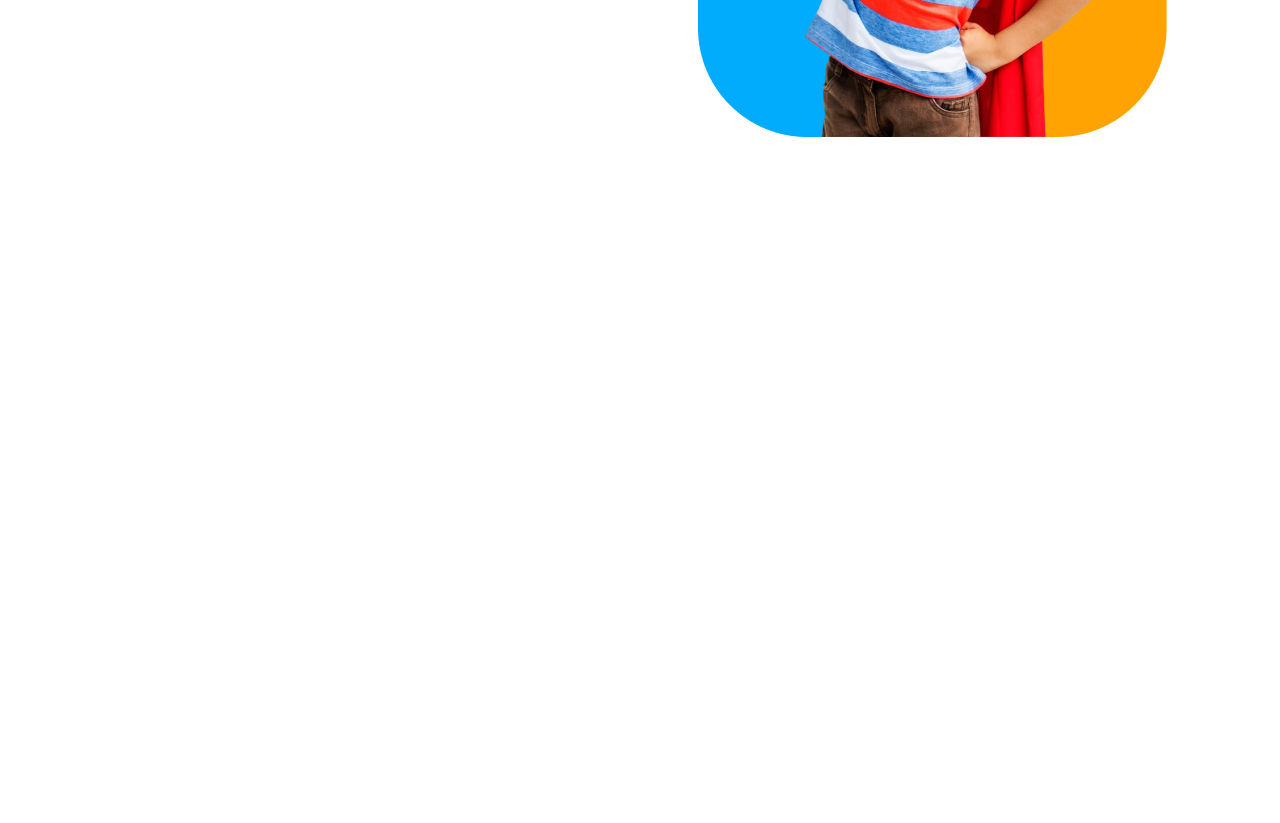
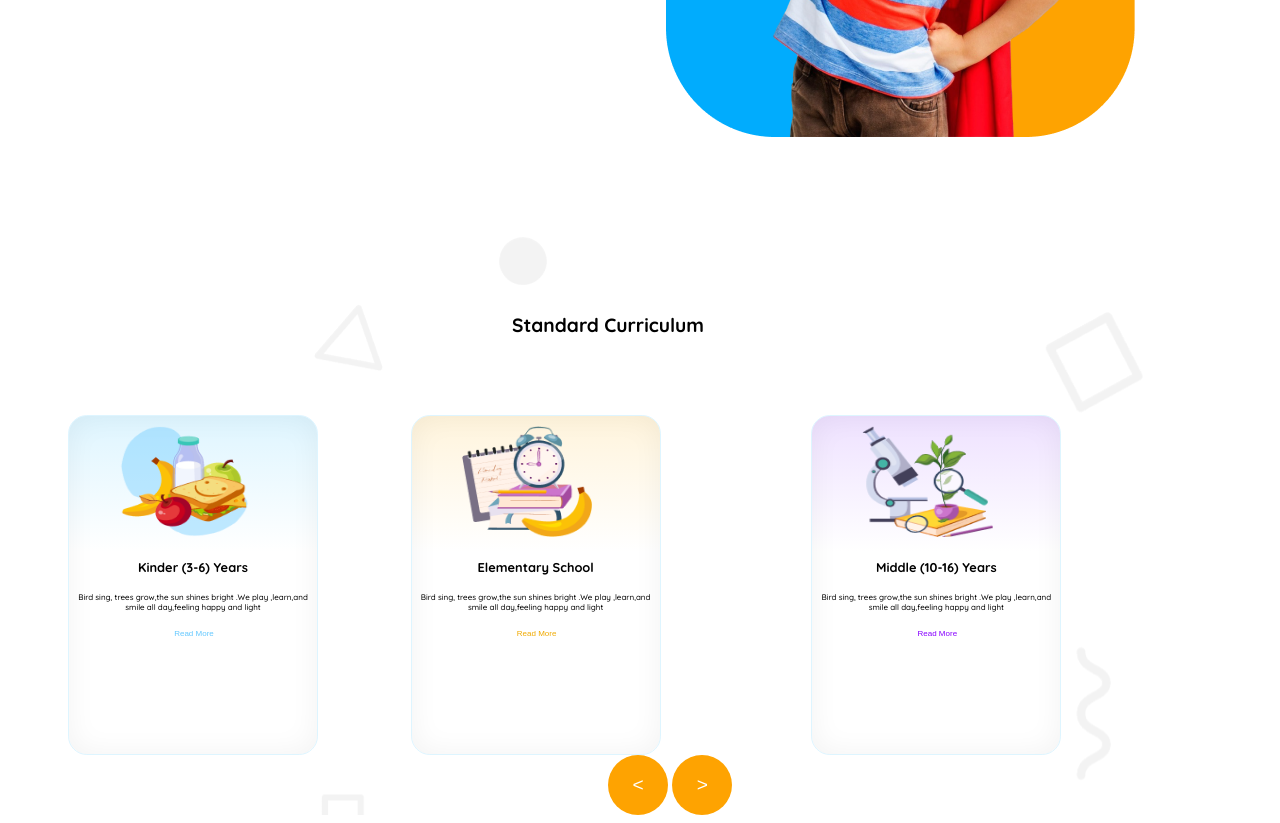
Before and after one commit to yasmin595/second-assignment-repo, a plain HTML site: page index.html in a window 1280 px wide. Shown: the part 520-1343 px from the top of the page. Before the commit the page ends 800 px from the top, so only its background shows below. Drawn offline with Linux system fonts and the light colour scheme.

Commit message:
added cards-container

```diff
--- a/index.html
+++ b/index.html
@@ -30,11 +30,37 @@
             </p>
             <button class="btn-secondary">Enroll Now</button>
     </div>
-<img  src="images/hero-kids.png" alt="a picture of hero kids">
+<img class="banner-img"  src="images/hero-kids.png" alt="a picture of hero kids">
 </section>
     </header>
     <main>
-
+<section>
+    <h3 class="card-title">
+        Standard Curriculum
+    </h3>
+    <div class="cards-container">
+    <div class="card card-1">
+        <img class="card-img" src="images/kinder.png" alt="">
+    <h4 class="card-sub-title">Kinder (3-6) Years</h4>
+    <p class="card-description">Bird sing, trees grow,the sun shines bright .We play ,learn,and smile all day,feeling happy and light</p>
+    <button class="card-btn">Read More</button>
+</div>
+    <div class="card card-2">
+        <img class="card-img" src="images/elementary.png" alt="">
+    <h4 class="card-sub-title">Elementary School</h4>
+    <p class="card-description">Bird sing, trees grow,the sun shines bright .We play ,learn,and smile all day,feeling happy and light</p>
+    <button class="card-btn  card-btn2">Read More</button>
+</div>
+    <div class="card card-3">
+        <img class="card-img" src="images/middle.png" alt="">
+    <h4 class="card-sub-title">Middle (10-16) Years</h4>
+    <p class="card-description">Bird sing, trees grow,the sun shines bright .We play ,learn,and smile all day,feeling happy and light</p>
+    <button class="card-btn card-btn3">Read More</button></div>
+</div>
+<div>
+<button class="btn-icon btn-icon1">  <  </button>
+<button class="btn-icon btn-icon2"> > </button></div>
+</section>
     </main>
     <footer>
 
--- a/styles/style.css
+++ b/styles/style.css
@@ -14,6 +14,7 @@
   font-style:normal;
 }
 .navbar{
+    width: 1200px;
 height: 62px;
 display: flex;
 justify-content: center;
@@ -68,7 +69,8 @@ text-align: left;
 .li-3{
     color: rgb(5, 212, 223);
 }
-.li-4{
+.li-4
+{
     color: rgb(93, 88, 239);
 }
 .btn-primary, .btn-secondary{
@@ -94,7 +96,7 @@ border-style: none;
     display: flex;
     justify-content: center;
     gap: 290px;
-    width: auto;
+    width: 1200px;
     height: 575px;
     align-items: center;
 
@@ -118,3 +120,168 @@ margin-bottom: 0px;
 .btn-secondary{
     background-color:black;
 }
+main{
+    background-image:url(../images/bg.png);
+    width: 1200px;
+    margin-top: 100px;
+
+}
+.card-title{
+
+position: static;
+width: 460.61px;
+height: 57.5px;
+display: flex;
+flex-direction: column;
+justify-content: flex-start;
+align-items: center;
+padding: 60px 0px 60px 0px;
+color: rgb(0, 0, 0);
+font-size: 1.2rem;
+font-weight: 700;
+line-height: 57.5px;
+text-align: center;
+margin: 0 auto;
+}
+.cards-container{
+    display: grid;
+    grid-template-columns:repeat(3, 1fr) ;
+    margin: 0 auto;
+    gap:2px;
+    justify-content: space-around;
+    align-items: center;
+
+}
+.card{
+position: relative;
+width: 250px;
+height: 340px;
+box-sizing: border-box;
+border: 0.94px solid rgb(222, 245, 255);
+border-radius: 18.86px;
+margin: 0 2px;
+box-shadow: inset 0px 0px 28.3px 0.94px rgba(0, 0, 0, 0.05);
+background: linear-gradient(180.00deg, rgb(222, 245, 255),rgba(255, 255, 255, 0) 40%),rgb(255, 255, 255);
+}
+.card-1{
+    margin-left: 60px;
+}
+.card-2{
+    background: linear-gradient(180.00deg, rgb(255, 244, 220),rgba(255, 255, 255, 0) 40%),rgb(255, 255, 255);
+}
+.card-3{
+    background: linear-gradient(180.00deg, rgb(238, 225, 255),rgba(255, 255, 255, 0) 40%),rgb(255, 255, 255);
+}
+.card-img{
+width: 130.7px;
+height: 111.94px;
+margin: 10px 50px;
+margin-bottom: 1px;
+}
+.card-sub-title{
+font-weight: 700;
+font-size: .8rem;
+text-align: center;
+}
+.card-description{
+    font-weight: 500;
+    font-size: .5rem;
+    text-align: center;
+}
+.card-btn{
+    font-weight: 500;
+    font-size: .5rem;
+    color:rgb(100, 200, 255);
+    background-color: white;
+    border: none;
+    border-radius: 3px;
+    text-align: center;
+    margin-left: 40%;
+}
+.card-btn2{
+    font-size: .5rem;
+    color: rgb(240, 170, 0);
+}
+.card-btn3{
+    font-size: .5rem;
+    color: rgb(135, 0, 255);
+}
+.btn-icon{
+position: relative;
+width: 60px;
+height: 60px;
+border-radius: 30px;
+background: rgb(254, 163, 1);
+font-size: larger;
+color: white;
+border: none;
+margin-left: 50%;
+}
+.btn-icon2{
+    margin-left:0px ;
+}
+@media screen and (max-width: 576px) {
+   .nav-title,
+   .ul-container1,
+   .btn-primary
+   {
+    display: none;
+   }
+   .nav-logo{
+    position: absolute;
+    width: 32.06px;
+    height: 27.88px;
+    left: 6.97px;
+    top: 6.97px;
+   }
+   .banner{
+    order: 1;
+position: static;
+width: 357px;
+height: 252px;
+display: flex;
+flex-direction: column;
+justify-content: center;
+align-items: center;
+gap: 18px;
+padding: 0px;
+margin: 20px 0px;
+text-align: center;
+   }
+.banner-container{
+    display: grid;
+    grid-template-columns: repeat(1, 1fr);
+    gap: 2px;
+}
+.banner-img{
+    /* Group 4 */
+position: static;
+width: 336.58px;
+height: 413px;
+margin: 20px 0px;
+}
+.banner-title{
+    text-align: center;
+}
+.card-title{
+    width: 261px;
+height: 33px;
+    margin-right: 80%;
+padding-right: 20px;
+justify-content:start;
+}
+.cards-container{
+    display: grid;
+    grid-template-columns: repeat(1, 1fr);
+}
+.card-1{
+    margin-left: 30px;
+    padding-top: 1px;
+}
+.card-2, .card-3{
+    margin-left: 30px;
+}
+.btn-icon{
+    display: none;
+}
+}
```
